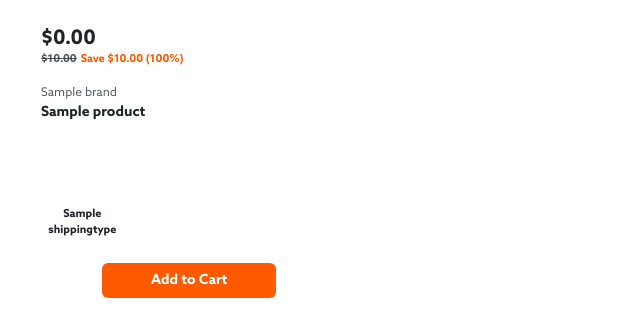
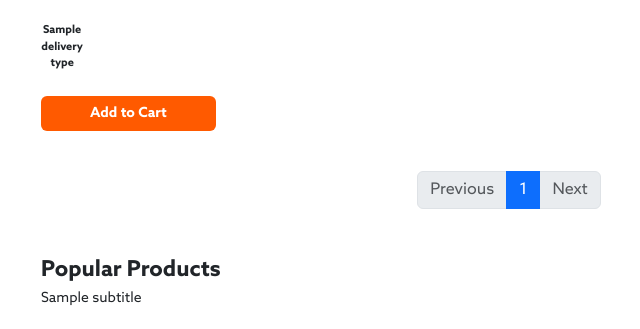
Before and after one commit to ManOfPoco/Ecommerce, a Django app: template ecommerce_website/products/templates/products/products.html in a window 1280 px wide. Shown: the part 614-943 px from the top of the page, without its empty margins (131-771 px from the left). Run offline with Django 4.2, Linux system fonts and the light colour scheme; tables that the repository leaves empty hold one stand-in row (values such as "Sample post"); the template is opened without the code that fills it: values that come from a table or form of the project are taken from there, most other values are stand-ins (such as "Sample title", 1, 10 or a date in 2020); some libraries are stand-ins or nearby versions.

Commit message:
Add pagination. Create pagination template/snippet for future reuse
Add pagination to the product template.
Create pagination template in order to reuse it in the future with search template

```diff
--- a/ecommerce_website/products/static/products/js/products.js
+++ b/ecommerce_website/products/static/products/js/products.js
@@ -41,29 +41,13 @@ const maxPriceCheckbox = document.querySelector('#maxPrice')
 if (minPriceCheckbox.value === '') {
     minPriceCheckbox.value = 0;
 }
-if (maxPriceCheckbox.value === '') {
-    maxPriceCheckbox.value = 0;
-}
-
 if (urlParams.get('min_price') !== 0 && urlParams.get('min_price')) {
     minPriceCheckbox.value = urlParams.get('min_price');
 }
 
+if (maxPriceCheckbox.value === '') {
+    maxPriceCheckbox.value = 0;
+}
 if (urlParams.get('max_price') !== 0 && urlParams.get('max_price')) {
     maxPriceCheckbox.value = urlParams.get('max_price');
 }
-
-form = document.getElementById('filter-form')
-
-form.addEventListener('submit', function (event) {
-    if ((minPriceCheckbox.checked && parseInt(minPriceInput.value) <= 0) ||
-        (maxPriceCheckbox.checked && parseInt(maxPriceInput.value) <= 0)) {
-        event.preventDefault();
-        alert('Minimum and maximum prices cannot be negative or zero.');
-    }
-
-    if (parseInt(minPriceInput.value) > parseInt(maxPriceInput.value)) {
-        event.preventDefault();
-        alert('Minimum price cannot be greater than maximum price.');
-    }
-});
--- a/ecommerce_website/products/templates/products/products.html
+++ b/ecommerce_website/products/templates/products/products.html
@@ -32,7 +32,7 @@
 
     <div class="row mb-3">
         <div class="col text-end fs-5 fw-bold">
-            {{products.count}} Items
+            {{page.paginator.count}} Items
         </div>
     </div>
 
@@ -73,7 +73,7 @@
                 {% include 'snippets/product-filters.html' with filters=specific_filters %}
                 <div class="row">
                     <div class="col text-center">
-                        <button type="submit" class="btn btn-primary" >Apply</button>
+                        <button type="submit" class="btn btn-primary">Apply</button>
                     </div>
                 </div>
             </form>
@@ -81,9 +81,10 @@
         <!-- End Product filters -->
 
         <!-- Products -->
-        {% include 'snippets/product-cards.html' with products=products %}
+        {% include 'snippets/product-cards.html' with products=page %}
         <!-- End Products -->
     </div>
+    {% include 'snippets/pagination.html' with page=page %}
 
     <!-- Popular Products -->
     {% include 'snippets/card-swiper-preview.html' with title='Popular Products' %}
--- a/ecommerce_website/static/css/base.css
+++ b/ecommerce_website/static/css/base.css
@@ -118,3 +118,19 @@ a {
     font-weight: 700;
     font-size: 14px;
 }
+
+.pagination {
+    color: #0d6efd;
+}
+
+.page-link {
+    padding: 0.375rem 0.75rem 0.375rem 0.75rem!important;
+}
+
+.active>.page-link {
+    color:#fff!important;
+}
+
+.disabled {
+    color:rgba(33, 37, 41, 0.75)!important
+}
--- a/ecommerce_website/templates/base.html
+++ b/ecommerce_website/templates/base.html
@@ -7,8 +7,7 @@
     <meta name="viewport" content="width=device-width, initial-scale=1.0">
     <title>{% block title %}Document{% endblock title %}</title>
 
-    <link href="https://cdn.jsdelivr.net/npm/bootstrap@5.3.0-alpha1/dist/css/bootstrap.min.css" rel="stylesheet"
-    integrity="sha384-GLhlTQ8iRABdZLl6O3oVMWSktQOp6b7In1Zl3/Jr59b6EGGoI1aFkw7cmDA6j6gD" crossorigin="anonymous">
+    <link href="https://cdn.jsdelivr.net/npm/bootstrap@5.3.0-alpha3/dist/css/bootstrap.min.css" rel="stylesheet" integrity="sha384-KK94CHFLLe+nY2dmCWGMq91rCGa5gtU4mk92HdvYe+M/SXH301p5ILy+dN9+nJOZ" crossorigin="anonymous">
     <link rel="stylesheet" href="https://cdn.jsdelivr.net/npm/swiper@9/swiper-bundle.min.css" />
 
     <link rel="preconnect" href="https://fonts.googleapis.com">
@@ -30,14 +29,11 @@
 
     {% include "./snippets/footer.html" %}
 
-    <script src="https://cdn.jsdelivr.net/npm/bootstrap@5.3.0-alpha1/dist/js/bootstrap.bundle.min.js"
-    integrity="sha384-w76AqPfDkMBDXo30jS1Sgez6pr3x5MlQ1ZAGC+nuZB+EYdgRZgiwxhTBTkF7CXvN"
-    crossorigin="anonymous"></script>
+    <script src="https://cdn.jsdelivr.net/npm/bootstrap@5.3.0-alpha3/dist/js/bootstrap.bundle.min.js" integrity="sha384-ENjdO4Dr2bkBIFxQpeoTz1HIcje39Wm4jDKdf19U8gI4ddQ3GYNS7NTKfAdVQSZe" crossorigin="anonymous"></script>
     <script src="https://cdn.jsdelivr.net/npm/swiper@9/swiper-bundle.min.js"></script>
 
     <script src="{% static 'js/nav-barDeals.js' %}"></script>
     <script src="{% static 'js/swipers.js' %}"></script>
-
     {% block script %}{% endblock script %}
 </body>
 </html>
--- a/ecommerce_website/templates/snippets/footer.html
+++ b/ecommerce_website/templates/snippets/footer.html
@@ -97,7 +97,7 @@
             </div>
             <div class="col">
                 <a href="https://d.comenity.net/ac/biglots/public/home" class="text-dark">
-                    <p class="footer-links">Pay & h3anage Card</p>
+                    <p class="footer-links">Pay & Manage Card</p>
                 </a>
             </div>
         </div>
--- /dev/null
+++ b/ecommerce_website/templates/snippets/pagination.html
@@ -0,0 +1,31 @@
+<nav aria-label="Page navigation example" class='mb-5'>
+    <ul class="pagination justify-content-center">
+        {% if page.has_previous %}
+            <li class="page-item">
+                <a class="page-link" href="{{ request.path }}?{{ request.GET.urlencode }}&page={{ page.previous_page_number }}">Previous</a>
+            </li>
+        {% else %}
+            <li class="page-item disabled">
+                <a class="page-link">Previous</a>
+            </li>
+        {% endif %}
+
+        {% for page_number in page.paginator.page_range %}
+            {% if page.number == page_number %}
+                <li class="page-item active"><a class="page-link">{{ page_number }}</a></li>
+            {% elif page_number > page.number|add:'-5' and page_number < page.number|add:'5' %}
+                <li class="page-item"><a class="page-link" href="{{ request.path }}?{{ request.GET.urlencode }}&page={{ page_number }}">{{page_number}}</a></li>
+            {% endif %}
+        {% endfor %}
+
+        {% if page.has_next %}
+            <li class="page-item">
+                <a class="page-link" href="{{ request.path }}?{{ request.GET.urlencode }}&page={{ page.next_page_number }}">Next</a>
+            </li>
+        {% else %}
+            <li class="page-item disabled">
+                <a class="page-link">Next</a>
+            </li>
+        {% endif %}
+    </ul>
+</nav>
```
Also changed, not shown: ecommerce_website/products/views.py (+18 -4 lines).
